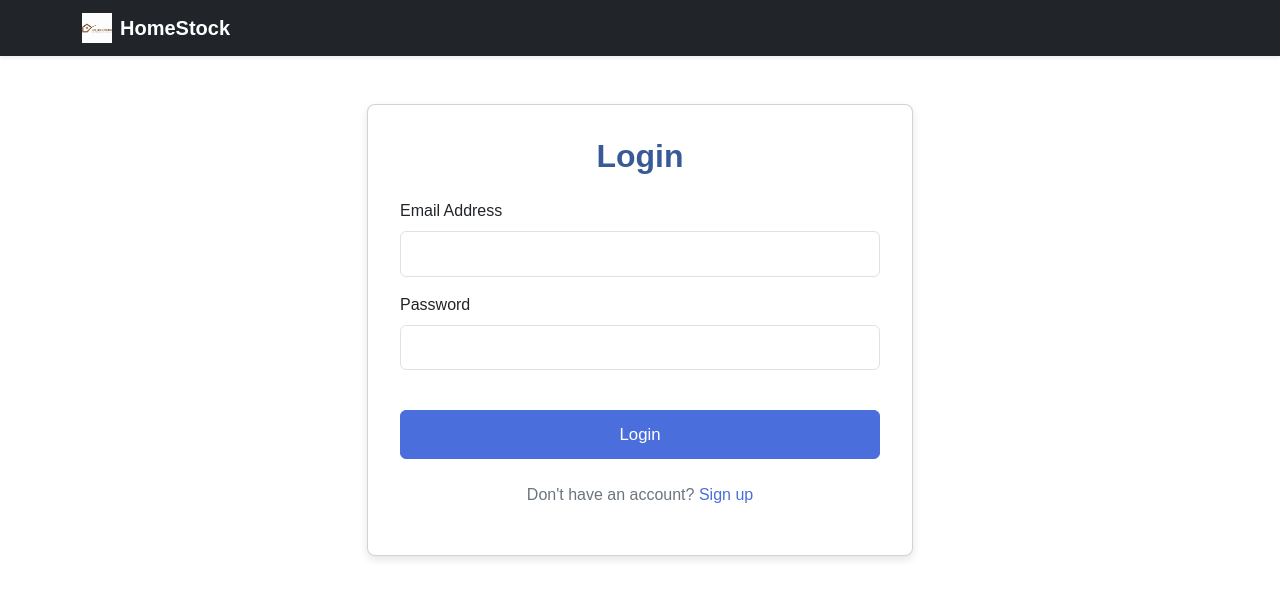
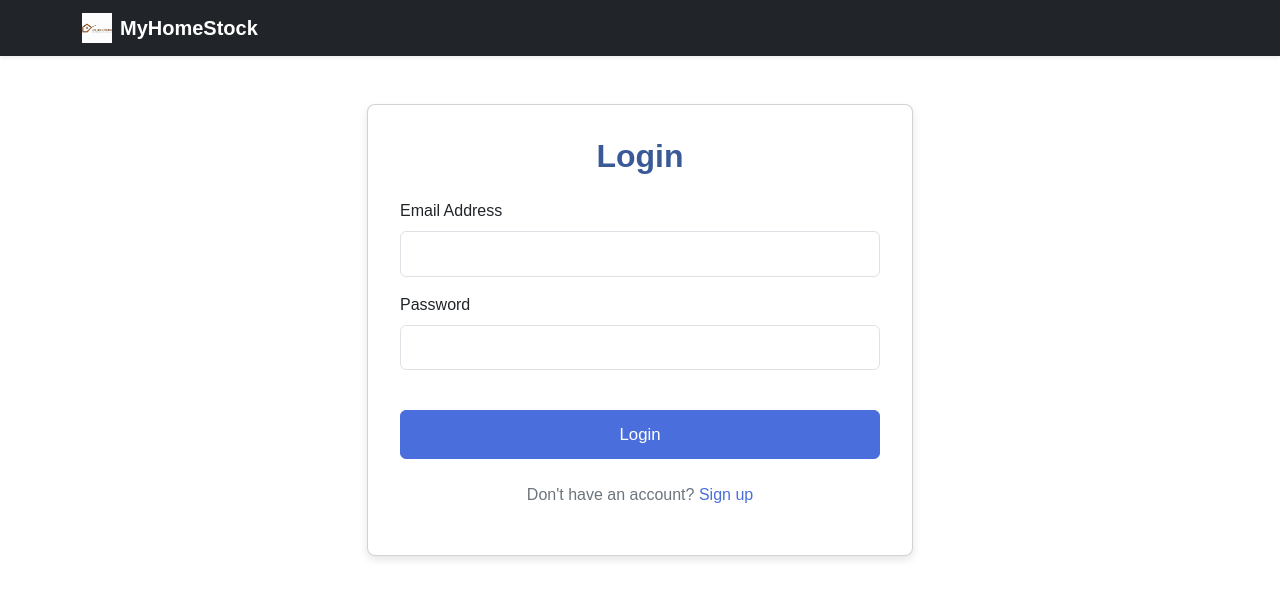
Before and after one commit to Dilhara2002/MyHomeStock, a React (Create React App) app in the folder FRONTEND/: page /login in a window 1280 px wide. Shown: the top 598 px of the page. Built offline with nearby package versions, Linux system fonts and the light colour scheme.

Commit message:
comment update

```diff
--- a/FRONTEND/src/components/Navbar.js
+++ b/FRONTEND/src/components/Navbar.js
@@ -153,7 +153,7 @@ const Navbar = () => {
             style={{ width: "30px", height: "30px" }}
             onError={(e) => e.target.src = "https://via.placeholder.com/30"}
           />
-          <span className="fw-bold">HomeStock</span>
+          <span className="fw-bold">MyHomeStock</span>
         </Link>
 
         <button
@@ -190,8 +190,8 @@ const Navbar = () => {
                 </li>
                 <li className="nav-item">
                   <Link
-                    to="/shopping-list"
-                    className={`nav-link ${isActive('/shopping-list') ? 'active' : ''}`}
+                    to="/Shoppinglist"
+                    className={`nav-link ${isActive('/Shoppinglist') ? 'active' : ''}`}
                   >
                     <ShoppingCart size={16} className="me-1" /> Shopping List
                   </Link>
--- a/FRONTEND/src/pages/Home.js
+++ b/FRONTEND/src/pages/Home.js
@@ -25,11 +25,11 @@ const Home = () => {
                 color: '#2c3e50',
                 marginBottom: '20px'
               }}>
-                Welcome to <span style={{ color: '#3498db' }}>HomeStock</span>
+                Welcome to <span style={{ color: '#3498db' }}>MyHomeStock</span>
               </h1>
-              <p style={{ fontSize: '1.2rem', color: '#555', marginBottom: '40px' }}>
+              {/* <p style={{ fontSize: '1.2rem', color: '#555', marginBottom: '40px' }}>
                 The ultimate home inventory manager. Track items, get AI-powered shopping suggestions, and manage your household with ease.
-              </p>
+              </p> */}<br/><br/>
             </motion.div>
           </div>
         </div>
@@ -40,7 +40,7 @@ const Home = () => {
             { icon: <ListChecks size={50} />, title: 'Smart Shopping List', desc: 'Auto-suggested lists based on your usage.', link: '/Shoppinglist', bg: '#2ecc71' },
             { icon: <Layers size={50} />, title: 'Category Management', desc: 'Organize inventory by categories.', link: '/CategoryPage', bg: '#f1c40f' },
             { icon: <Bell size={50} />, title: 'Expiry Alerts', desc: 'Get reminders for expiring items.', link: '/reminders', bg: '#e74c3c' },
-            { icon: <User size={50} />, title: 'User Management', desc: 'Manage your account & preferences.', link: '/AdminDashboard', bg: '#9b59b6' },
+            { icon: <User size={50} />, title: 'User Profile', desc: 'Manage your account & preferences.', link: '/Profile', bg: '#9b59b6' },
             { icon: <BarChart3 size={50} />, title: 'Reports & Insights', desc: 'Analyze stock trends & usage.', link: '/reports', bg: '#16a085' },
             { icon: <Settings size={50} />, title: 'Settings', desc: 'Customize app preferences.', link: '/settings', bg: '#7f8c8d' },
             { icon: <MessageCircle size={50} />, title: 'Support', desc: 'Need help? Contact our team.', link: '/support', bg: '#2980b9' },
```
Also changed, not shown: FRONTEND/src/Components/AddCategory.js (+5 -4 lines), 1 other file (tests, documents, lock files or other folders).
